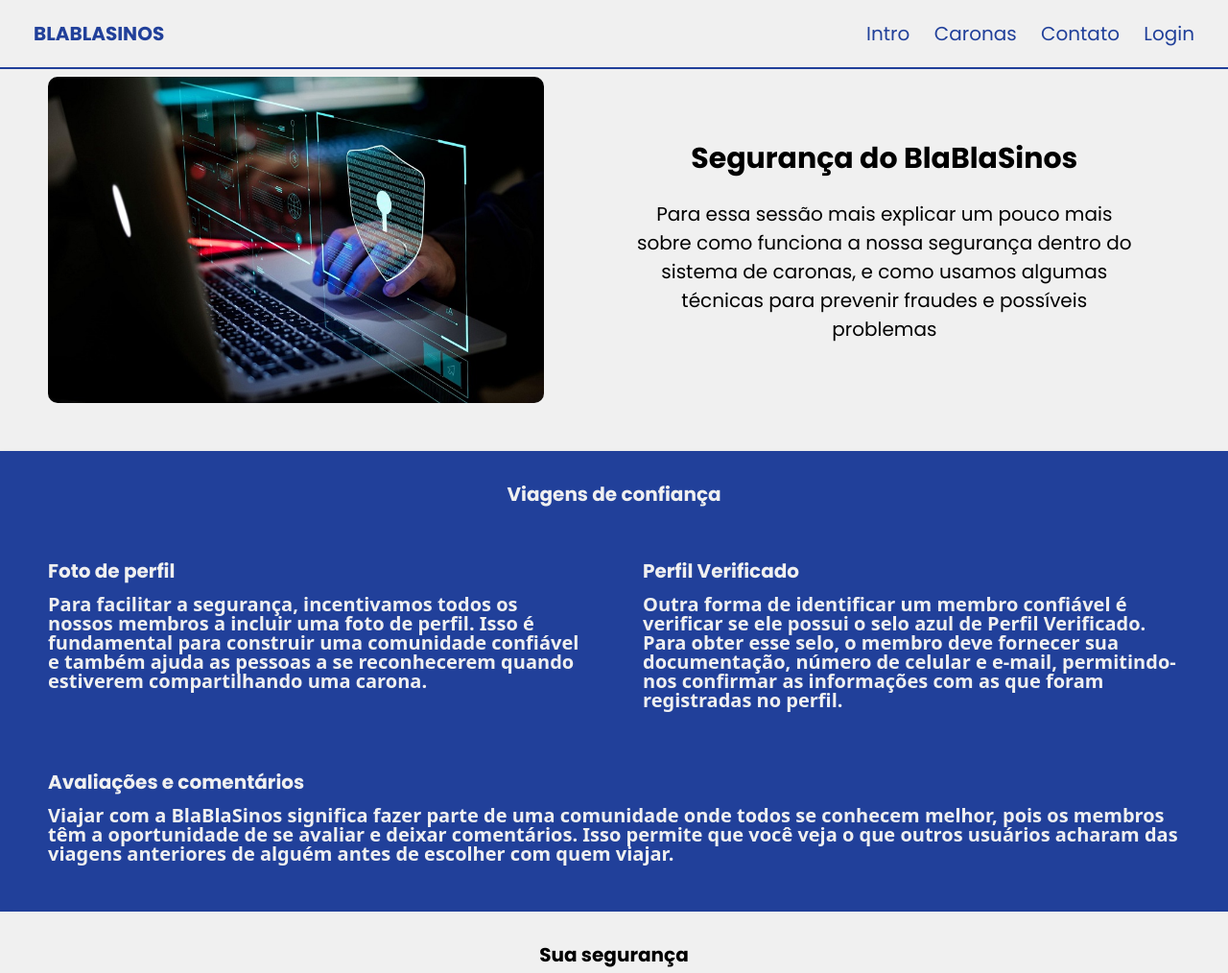
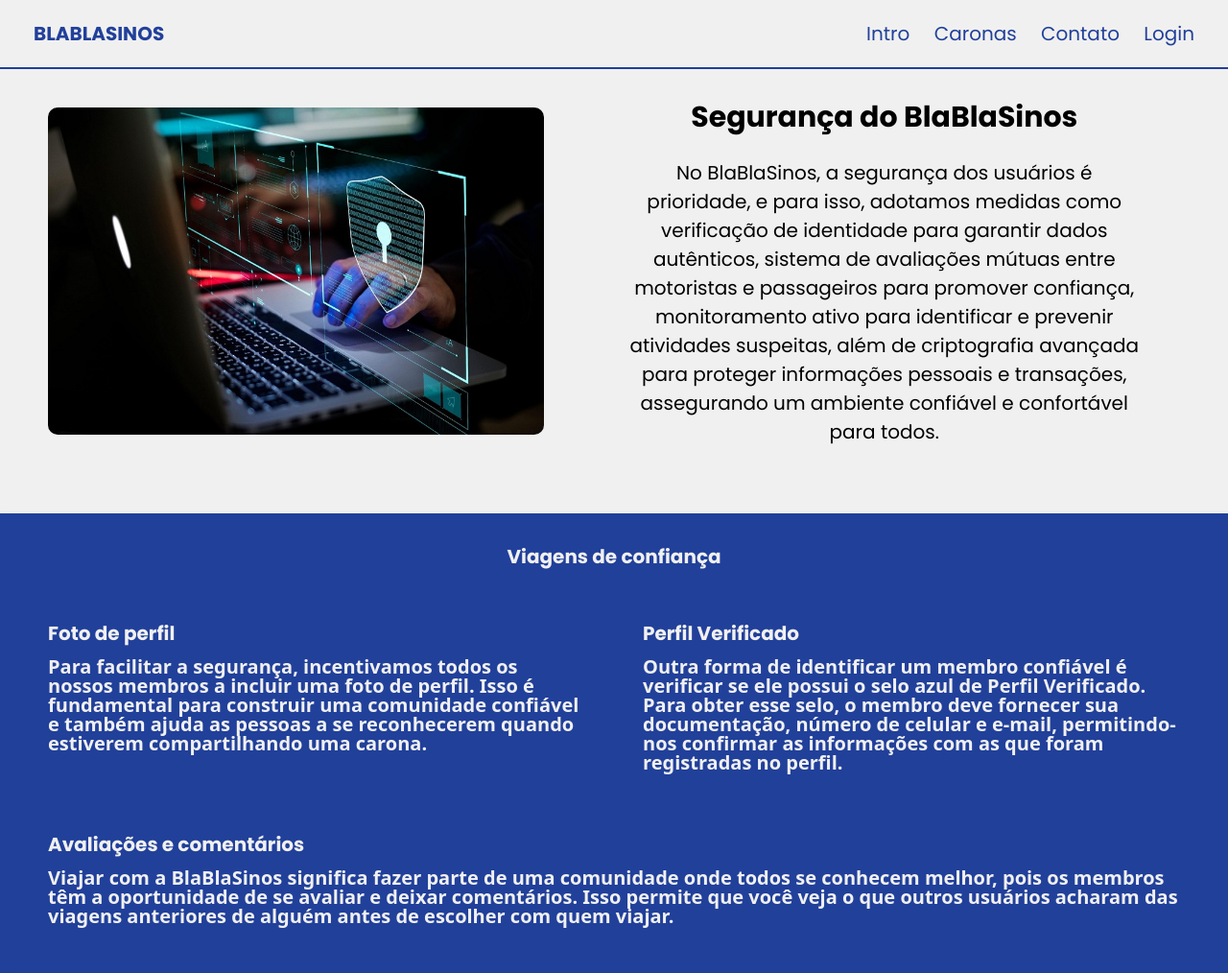
Before and after one commit to CamilaIsperling/BlaBlaSinos, a Django app: page /seguranca/ in a window 1280 px wide. Shown: the top 1014 px of the page at 96% size. Run offline with Django 5.2, Linux system fonts and the light colour scheme.

Commit message:
Mensagem de segurança

```diff
--- a/BlaBlaSinos/my_app/templates/index_seguranca.html
+++ b/BlaBlaSinos/my_app/templates/index_seguranca.html
@@ -41,7 +41,7 @@
             <img src="/static/img/ciberseguranca.jpeg" alt="">
             <div class="img-box-txt card">
                 <h2>Segurança do BlaBlaSinos</h2>
-                <span>Para essa sessão mais explicar um pouco mais sobre como funciona a nossa segurança dentro do sistema de caronas, e como usamos algumas técnicas para prevenir fraudes e possíveis problemas</span>
+                <span>No BlaBlaSinos, a segurança dos usuários é prioridade, e para isso, adotamos medidas como verificação de identidade para garantir dados autênticos, sistema de avaliações mútuas entre motoristas e passageiros para promover confiança, monitoramento ativo para identificar e prevenir atividades suspeitas, além de criptografia avançada para proteger informações pessoais e transações, assegurando um ambiente confiável e confortável para todos.</span>
             </div>
         </div>
     </div>
```
